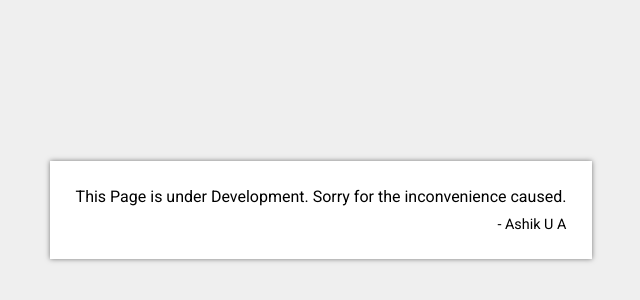
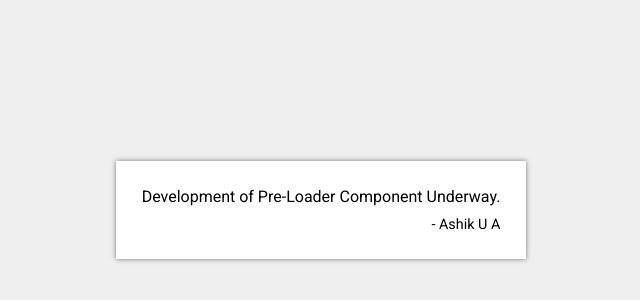
Before and after one commit to Ashik-U-A/Ashik-U-A.github.io, a website: page index.html in a window 1280 px wide. Shown: the part 190-490 px from the top of the page, without its empty margins (319-959 px from the left). Drawn offline with Linux system fonts and the light colour scheme.

Commit message:
Start of Pre-Loader Component Development

```diff
--- a/index.html
+++ b/index.html
@@ -9,7 +9,7 @@
 </head>
 <body>
     <div class="info">
-        This Page is under Development. Sorry for the inconvenience caused.
+        Development of Pre-Loader Component Underway.
         <span class="sign">- Ashik U A</span>
     </div>
     <script src="./scripts/bootstrap.js"></script>
```
